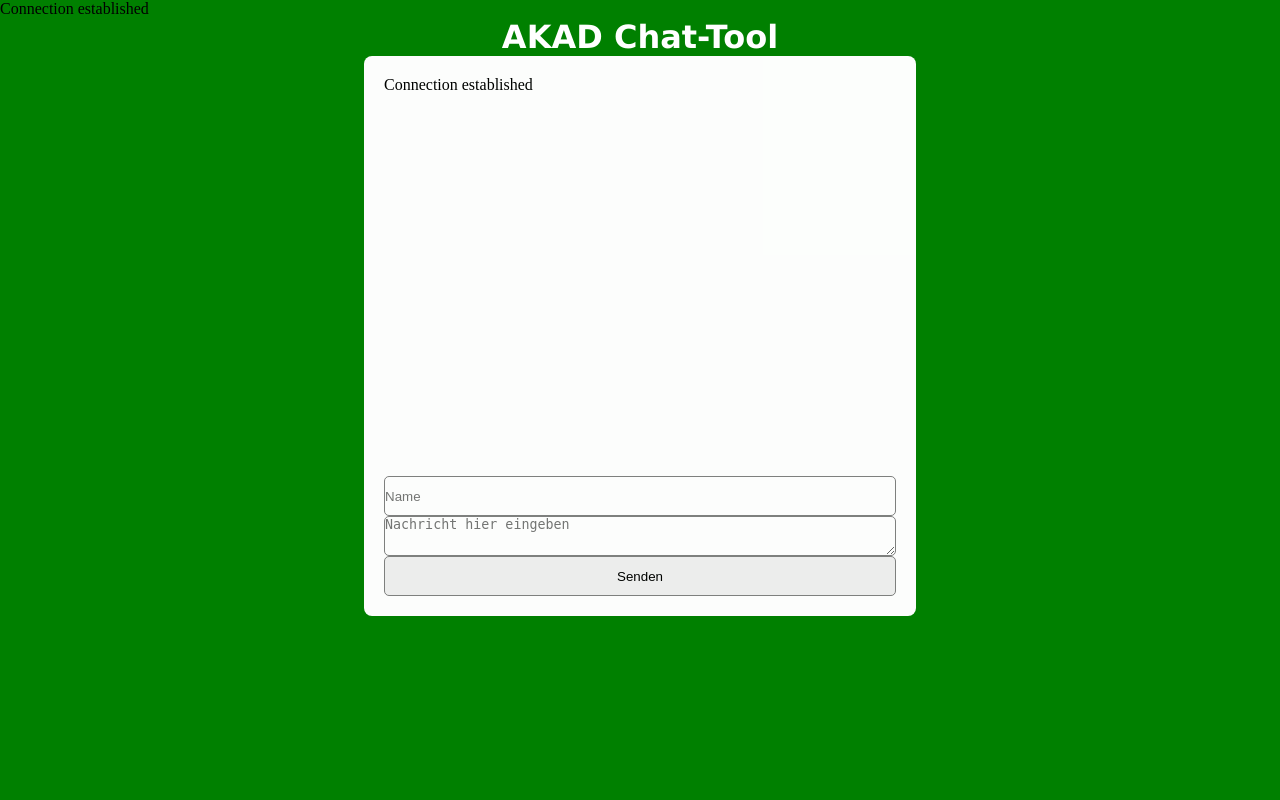
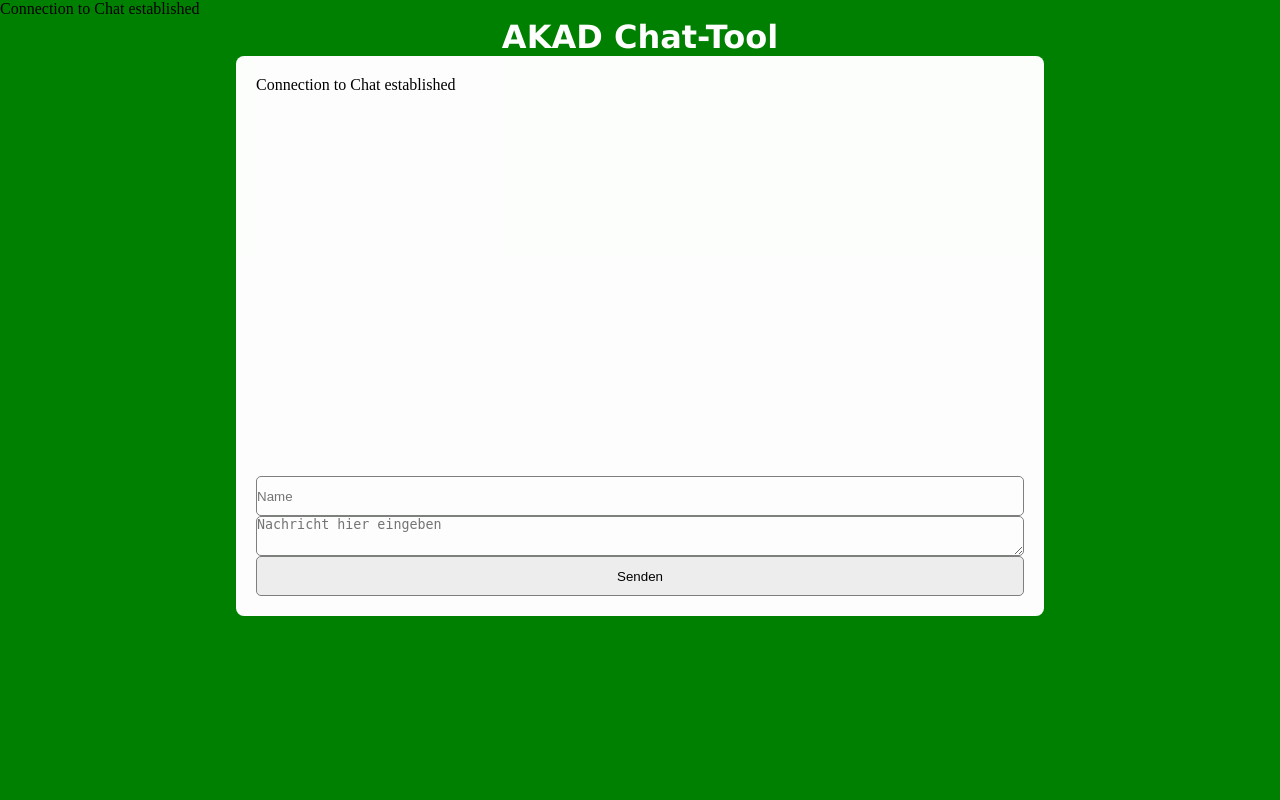
Before and after one commit to gluehbirnenkopf/php-mysql, a PHP site: page / in a window 1280 px wide. Run offline with PHP 8.4, Linux system fonts and the light colour scheme; data that the repository does not hold is empty.

Commit message:
Println changed

```diff
--- a/src/db.php
+++ b/src/db.php
@@ -5,6 +5,6 @@
 $db_name = "lgchat";
 $conn    = new mysqli($host, $user, $pass, $db_name);
 if ($conn) {
-	echo "Connection established";
+	echo "Connection to Chat established";
 }
 ?>
--- a/src/styles.css
+++ b/src/styles.css
@@ -9,7 +9,7 @@
 	background: #008000;
 }
 #container{
-	width: 40%;
+	width: 60%;
 	background: white;
 	margin: 0 auto;
     padding: 20px;
```
